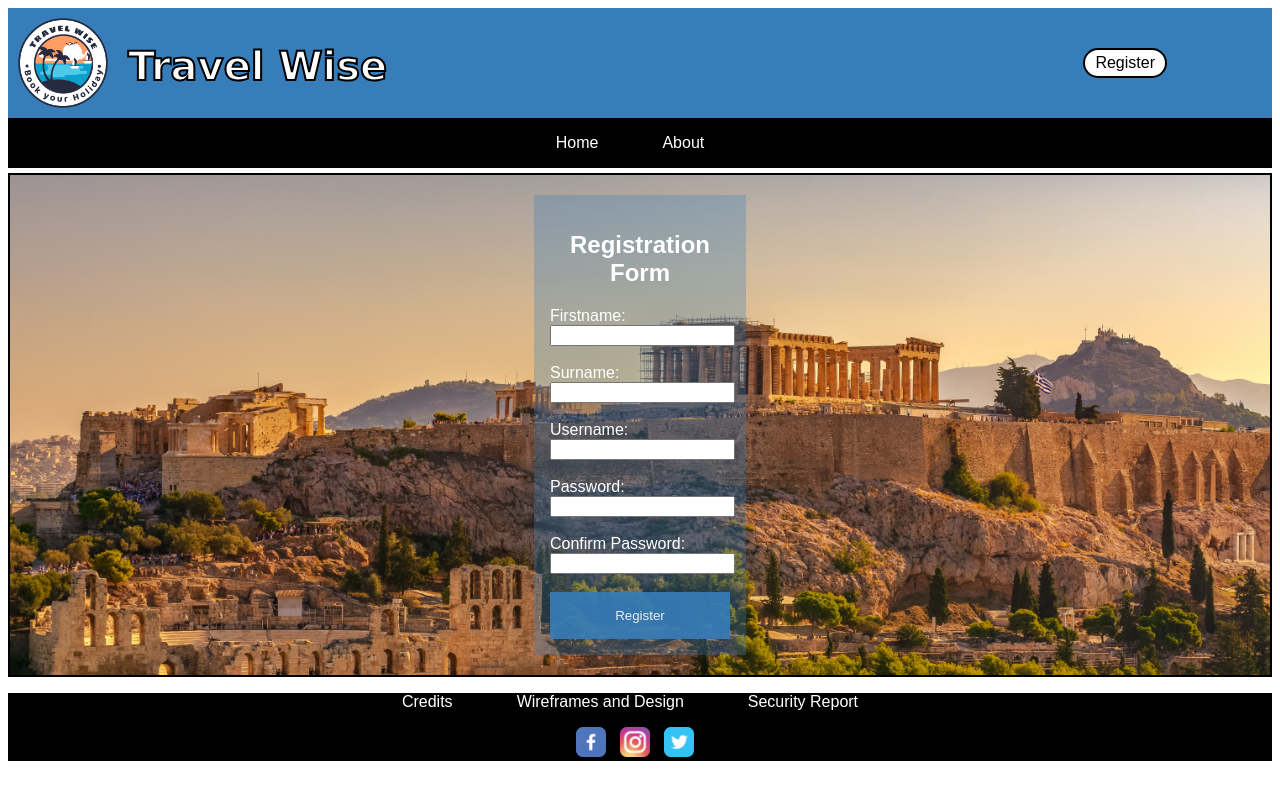
After one commit to EM-src/Holiday_Booking_Website_Uni_Project, a PHP site: page /content/registrationForm.php in a window 1280 px wide. The commit adds this page. Run offline with PHP 8.4, Linux system fonts and the light colour scheme.

Commit message:
Styling and Registration page

```diff
--- a/assets/stylesheets/styles.css
+++ b/assets/stylesheets/styles.css
@@ -13,7 +13,7 @@ header {
         "nav nav nav"
 }
 
-img {
+header img {
     grid-area: img;
     width: 110px;
     height: 110px;
@@ -81,13 +81,103 @@ nav a:hover {
   text-decoration: underline;
 }
 
+/*Home page main content style*/
+main {
+  display: grid;
+  grid-template-rows: auto;
+  grid-template-columns: 1fr 2fr;
+  grid-template-areas:
+      "ol img"
+}
+
 main img {
-  height: 500px;
-  width: 952px;
+  grid-area: img;
+  height: 98.54%;
+  width: 100%;
+  margin-top: 5px;
+  margin-bottom: 5px;
 }
 
 .activities {
-  float: left;
-  width: 30%;
+  grid-area: ol;
+  margin-right: 5px;
+  margin-top: 5px;
+  margin-bottom: 5px;
   border: 2px solid #000000;
 }
+
+/*Footer style*/
+footer {
+  margin-top: 0px;
+  background-color: #000000;
+  text-align: center;
+  text-decoration: none;
+}
+
+footer li {
+  display: inline-block;
+  padding-right: 60px;
+}
+
+footer a {
+  color: #FFFFFF;
+  text-decoration: none;
+  font-family: Arial, Helvetica, sans-serif;
+}
+
+footer a:hover {
+  color: #800080;
+  text-decoration: underline;
+}
+
+footer div img{
+  width: 30px;
+  height: 30px;
+  margin-right: 10px;
+}
+
+/*Registration page style*/
+.registration{
+  height: 500px;
+  margin-top: 5px;
+  border: 2px solid #000000;
+  background-image: url("../images/parthenon.jpg");
+  background-position: center;
+  background-repeat: no-repeat;
+  background-size: cover;
+  position: relative;
+}
+
+.registration h2{
+  text-align: center;
+  font-family: Arial, Helvetica, sans-serif;
+  color: #FFFFFF;
+}
+
+#regForm{
+  font-family: Arial, Helvetica, sans-serif;
+  color: #FFFFFF;
+  /*text-align: left;*/
+  position: absolute;
+  right: 40%;/*positioning in the center of the screen*/
+  left: 40%;
+  margin: 20px;
+  max-width: 300px;
+  padding: 16px;
+  background: rgba(54, 125, 185, 0.3);/*opacity without affecting the text in the register form*/
+}
+
+/* Set a style for the submit button */
+.button {
+  background-color: #367DB9;
+  color: white;
+  padding: 16px 20px;
+  border: none;
+  cursor: pointer;
+  width: 100%;
+  opacity: 0.9;
+}
+
+.button:hover {
+  opacity: 1;
+}
--- /dev/null
+++ b/content/contentFunctions.php
@@ -0,0 +1,92 @@
+<?php
+function pageStartContent($pageTitle, $CSSfile){
+    $pageStart = <<< PAGESTART
+    <!--PE7045 - Final Assignment-->
+    <!DOCTYPE html>
+    <html lang="en">
+    <head>
+        <link rel="stylesheet" type="text/css" href="$CSSfile"/>
+        <meta charset="utf-8"/>
+        <title>$pageTitle</title>
+    </head>
+    <body>
+        <header class="headerGrid">
+            <img src="../assets/images/logo2.png" alt="logo"/>
+            <h1>Travel Wise</h1>
+    PAGESTART;
+            /*<!--Navigation links for the main functionalities-->
+            <nav>
+                <ul>
+                    <li><a href="home.php">Home</a></li>
+                    <li><a href="accommodationListing.php">Accommodation Listing</a></li>
+                    <li><a href="bookAccommodation.html">Book Accommodation</a></li>
+                    <li><a href="about.html">About</a></li>
+                </ul>
+            </nav>
+
+            <!--Sign in and Register links-->
+            <div id="logIn">
+                <ul>
+                    <li><a href="register.php">Register</a></li>
+                    <li><a href="signIn.php">Sign In</a></li>
+                </ul>
+            </div>
+        </header>*/
+    $pageStart .= "\n";
+    return $pageStart;
+}
+
+function navigationContent(array $navLinks){
+    $navigationLinks = <<< NAVSTART
+    <!--Navigation links for the main functionalities-->
+    <nav>
+        <ul>
+    NAVSTART;
+    foreach($navLinks as $link => $linkText){
+        $navigationLinks .= "\n<li><a href=\"$link\">$linkText</a></li>";
+    }
+    $navigationLinks .= "\n</ul>\n</nav>\n";
+    return $navigationLinks;
+}
+
+function authenticationContent(array $authLinks){
+    $authenticationLinks = <<< AUTHSTART
+    <!--Sign in and Register links-->
+    <div id="logIn">
+        <ul>
+    AUTHSTART;
+    foreach($authLinks as $link => $linkText){
+        $authenticationLinks .= "\n<li><a href=\"$link\">$linkText</a></li>";
+    }
+    $authenticationLinks .= "\n</ul>\n</div>\n</header>\n";
+    return $authenticationLinks;
+}
+
+function footerContent(){
+    $pageEnd = <<< FOOTER
+            <footer>
+                    <ul>
+                        <li><a href="credits.html">Credits</a></li>
+                        <li><a href="wrfms.html">Wireframes and Design</a></li>
+                        <li><a href="securityReport.html">Security Report</a></li>
+                    </ul>
+                    <div id="social">
+                        <a href="https://www.facebook.com/" target="_blank"> <!--target=”_blank” opens in a new tab-->
+                            <img src="../assets/images/fb_icon.png" alt="FB logo"/>
+                        </a>
+                        <a href="https://www.instagram.com/" target="_blank">
+                            <img src="../assets/images/insta_icon.png" alt="insta logo"/>
+                        </a>
+                        <a href="https://twitter.com/" target="_blank">
+                            <img src="../assets/images/twitter_icon.png" alt="twitter logo"/>
+                        </a>
+                    </div>
+            </footer>
+        </body>
+        </html>
+    FOOTER;
+    $pageEnd .= "\n";
+    return $pageEnd;
+}
+
+?>
--- /dev/null
+++ b/content/registrationForm.php
@@ -0,0 +1,28 @@
+<?php
+require_once('contentFunctions.php');
+
+echo pageStartContent("Travel Wise", "../assets/stylesheets/styles.css");
+echo navigationContent(array("home.php" => "Home", "about.html" => "About"));
+echo authenticationContent(array("registrationForm.php" => "Register"/*, "signIn.php" => "Sign In"*/));
+?>
+<div class="registration">
+    <form method="post" action="registrationProcess.php" id="regForm">
+        <h2>Registration Form</h2>
+        <label for="firstname">Firstname: </label><br>
+        <input type="text" name="firstname"><br><br>
+        <label for="firstname">Surname: </label><br>
+        <input type="text" name="surname"><br><br>
+        <label for="firstname">Username: </label><br>
+        <input type="text" name="username"><br><br>
+        <label for="firstname">Password: </label><br>
+        <input type="password" name="password"><br><br>
+        <label for="firstname">Confirm Password: </label><br>
+        <input type="password" name="cpwd"><br><br>
+        <button type="submit" class="button">Register</button>
+        <!--<input type="submit" value="Register">-->
+    </form>
+</div>
+
+<?php
+echo footerContent();
+?>
```
Also changed, not shown: assets/content/home.html (deleted, +0 -53 lines), content/dbconn.php (added, +12 -0 lines), content/home.php (added, +24 -0 lines), content/rollingImg.php (added, +22 -0 lines), content/about.html (added), content/accommodationListing.php (added), content/bookAccommodation.html (added), content/credits.html (added), content/registrationProcess.php (added), content/securityReport.html (added), content/signIn.php (added), content/wrfms.html (added), 3 other files.
